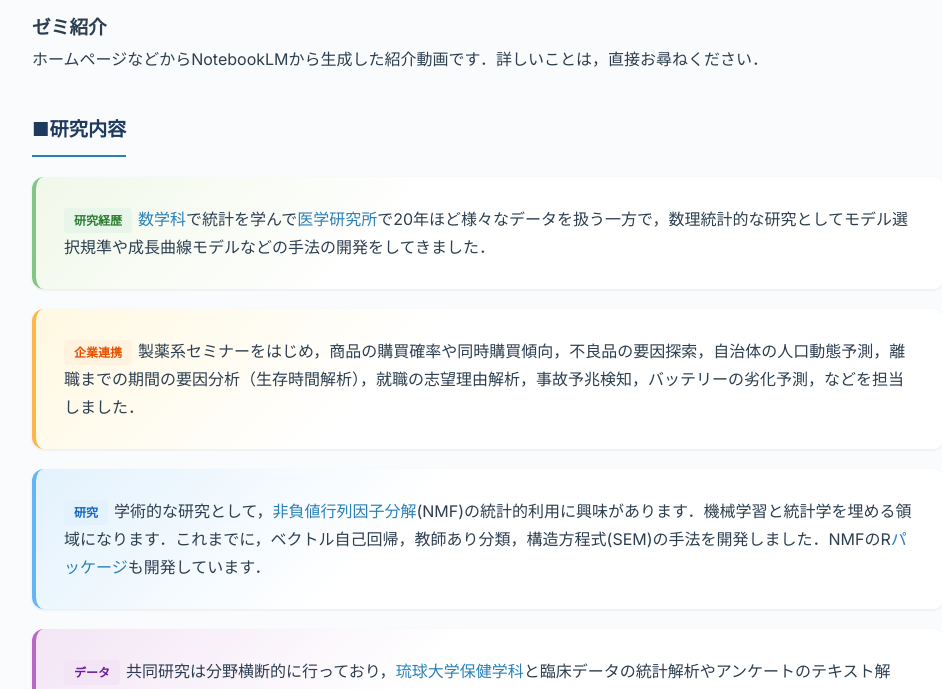
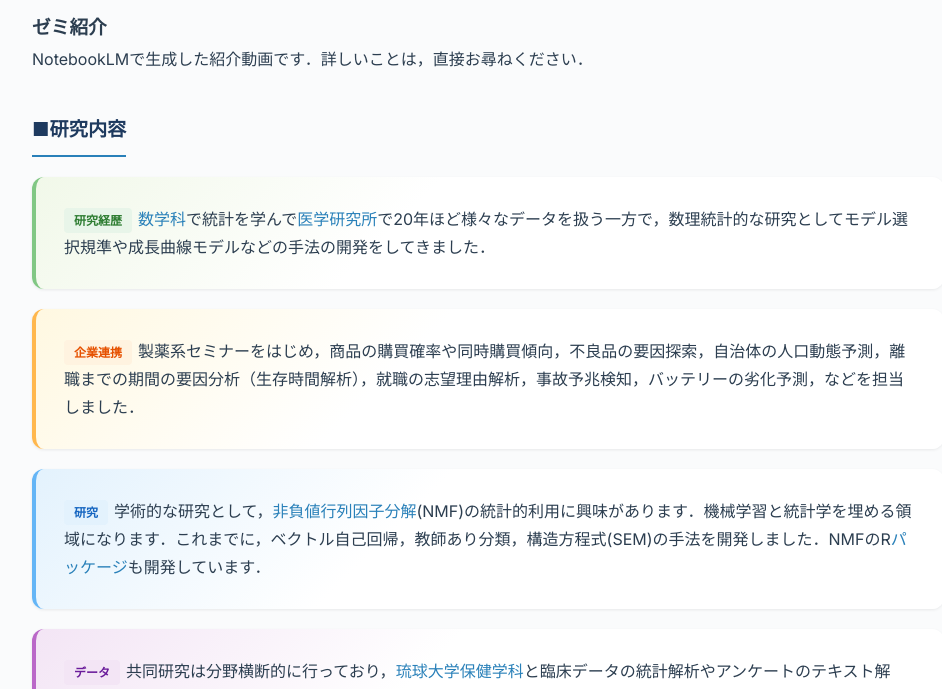
Before and after one commit to ksatohds/ksatohds.github.io, a Jekyll site: the page built from laboratory.md, in a window 1280 px wide and 900 px high, scrolled down 746 px, cut to the strip 211-900 px from the top of the window. Shown: the whole strip, without its empty margins (152-1094 px from the left). Built offline with Jekyll 4.4.1, drawn with Linux system fonts in a browser that asks for light colours.

Commit message:
20260519 simplify NotebookLM intro text
Co-Authored-By: Claude Opus 4.6 (1M context) <noreply@anthropic.com>

```diff
--- a/laboratory.md
+++ b/laboratory.md
@@ -22,7 +22,7 @@ title: ゼミ
   </div>
 
   <h3>ゼミ紹介</h3>
-  <p>ホームページなどからNotebookLMから生成した紹介動画です．詳しいことは，直接お尋ねください．</p>
+  <p>NotebookLMで生成した紹介動画です．詳しいことは，直接お尋ねください．</p>
 </div>
 
 <div class="section">
```
